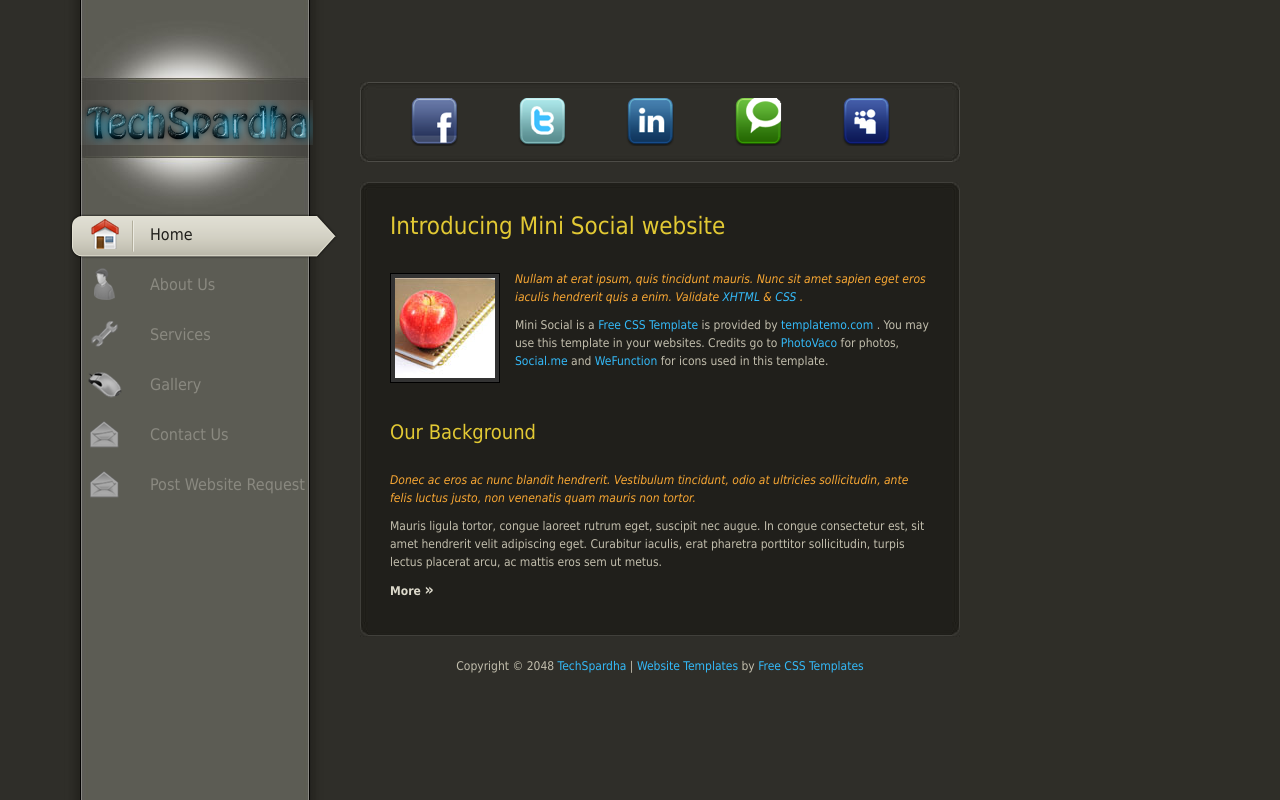
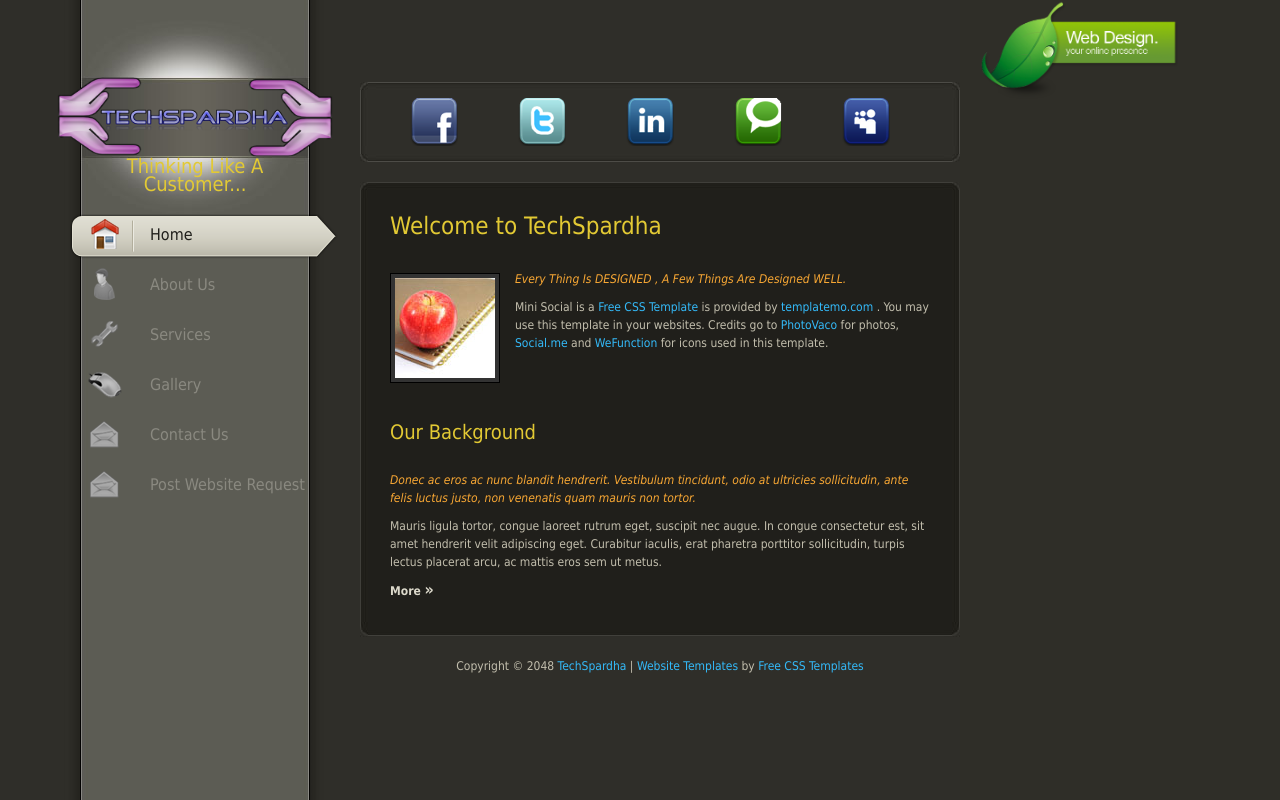
Before and after one commit to AmberSharma/TechSpardha, a PHP site: page / in a window 1280 px wide. Run offline with PHP 8.4, Linux system fonts and the light colour scheme; some libraries are stand-ins or nearby versions.

```diff
--- a/View/homeLinkContent.php
+++ b/View/homeLinkContent.php
@@ -1,17 +1,12 @@
 <div class="panel" id="home">
-    <h1>Introducing Mini Social website</h1>
-    <div class="image_wrapper image_fl"><img src="<?php echo SITE_URL; ?>/assets/images/templatemo_image_01.jpg" alt="image" /></div>
+    <h1>Welcome to TechSpardha</h1>
+    <div class="image_wrapper image_fl"><img src="<?php echo SITE_URL; ?>/assets/images/templatemo_image_01.jpg" alt="image" />
+
+    </div>
     <p>
         <em>
-            Nullam at erat ipsum, quis tincidunt mauris. Nunc sit amet sapien eget eros iaculis hendrerit quis a enim. Validate
-            <a href="http://validator.w3.org/check?uri=referer" rel="nofollow">
-                XHTML
-            </a>
-            &amp;
-            <a href="http://jigsaw.w3.org/css-validator/check/referer" rel="nofollow">
-                CSS
-            </a>
-            .</em>
+            Every Thing Is DESIGNED , A Few Things Are Designed WELL.
+        </em>
     </p>
     <p>
         Mini Social is a
--- a/View/homePage.php
+++ b/View/homePage.php
@@ -24,7 +24,7 @@ ini_set("display_errors", "1");
 
     </head>
     <body>
-        <div id="slider">
+        <div id="slider" style="float:left;">
             <?php require_once SITE_PATH . '/View/mainMenu.php'; ?>
             <div id="templatemo_main">
                 <?php require_once SITE_PATH . '/View/socialNetworkLinks.php'; ?>
@@ -64,5 +64,6 @@ ini_set("display_errors", "1");
 
             </div> <!-- end of main -->
         </div>
+	<div id="extraoptions"><a href="#"><img src="<?php echo SITE_URL . '/assets/images/webdesign.png'; ?>" height=100 width=200/></a></div>
     </body>
 </html>
--- a/View/mainMenu.php
+++ b/View/mainMenu.php
@@ -1,6 +1,9 @@
 <div id="templatemo_sidebar">
     <div id="templatemo_header">
-        <a href="http://www.templatemo.com" target="_parent"><img src="<?php echo SITE_URL; ?>/assets/images/TechSpardha.png" alt="Mini Social" /></a>
+        <a href="http://www.templatemo.com" target="_parent"><img src="<?php echo SITE_URL; ?>/assets/images/TechSpardha.png" alt="Mini Social" style="height:70%;width:120%;margin-left:-10%;margin-top:-10%;"/></a>
+	<h2>
+            Thinking Like A Customer...
+        </h2>
     </div> <!-- end of header -->
 
     <ul class="navigation">
--- a/assets/css/coda-slider.css
+++ b/assets/css/coda-slider.css
@@ -147,3 +147,9 @@ ul.navigation a:focus {
 .hide {
     display: none;
 }
+
+#extraoptions
+{
+	width:300px;
+	float:right;
+}
```
Also changed, not shown: assets/images/TechSpardha.png, assets/images/webdesign.png (added).
